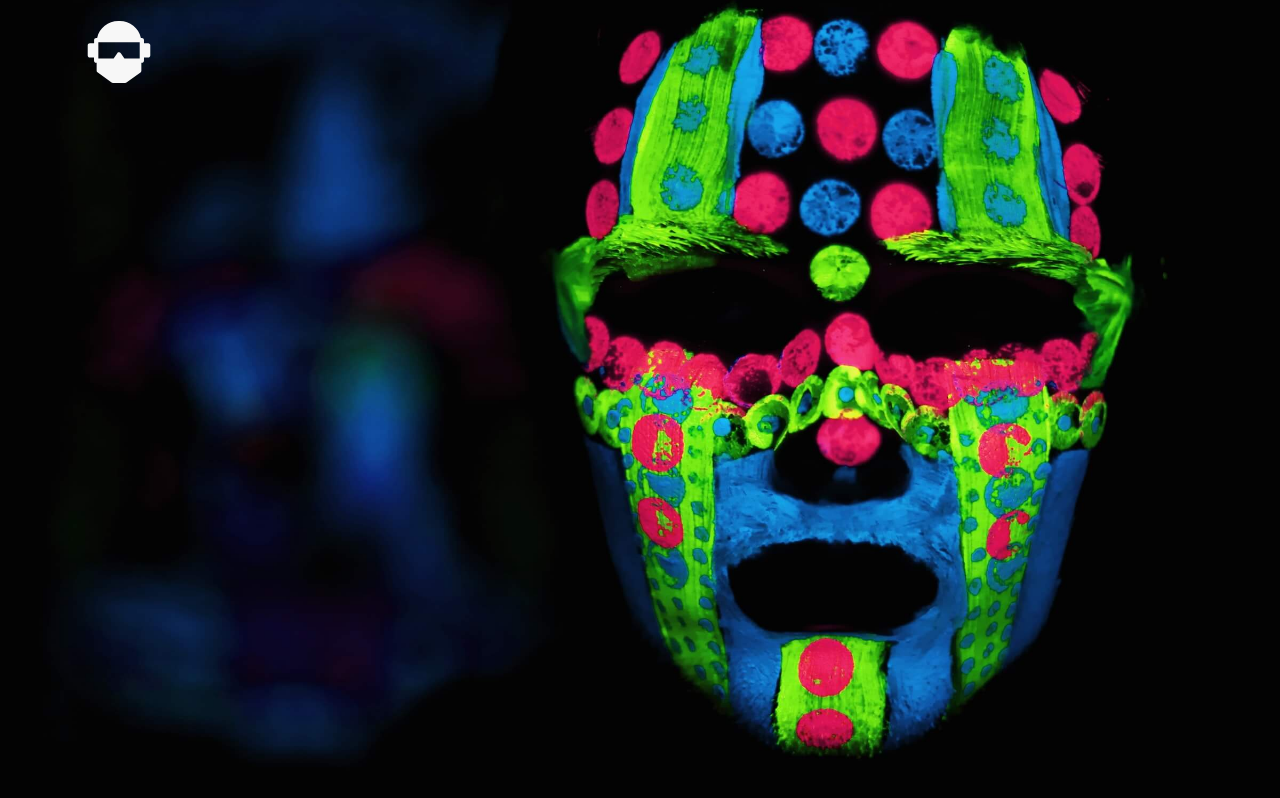
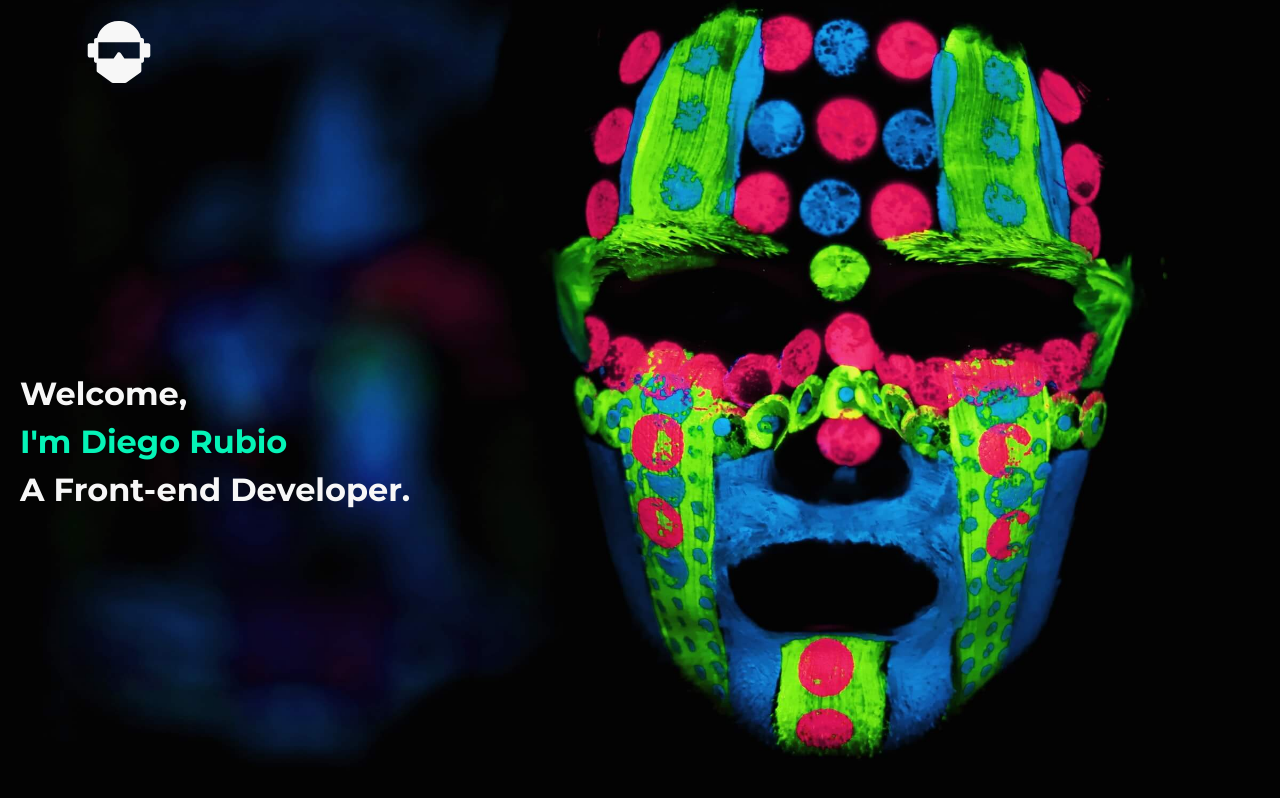
Before and after one commit to darubiomunoz/darubiomunoz.github.io, a React (Create React App) app: page / in a window 1280 px wide. Built offline with nearby package versions, Linux system fonts and the light colour scheme.

Commit message:
Hero and its responsive styles

```diff
--- a/src/Variables.css
+++ b/src/Variables.css
@@ -26,4 +26,14 @@
     --margin-normal: 3rem;
     --margin-large: 4rem;
     --margin-larger: 5rem;
+
+    --zindex-background: 0;
+    --zindex-normal: 500;
+    --zindex-dropdown: 1000;
+    --zindex-sticky: 1020;
+    --zindex-fixed: 1030;
+    --zindex-modal-backdrop: 1040;
+    --zindex-modal: 1050;
+    --zindex-popover: 1060;
+    --zindex-tooltip: 1070;
 }
--- a/src/components/styles/Header.css
+++ b/src/components/styles/Header.css
@@ -60,7 +60,7 @@
     padding: 1rem 0;
     font-style: normal;
     font-size: var(--font-size-regular);
-    font-weight: var(--font-weight-bold);
+    font-weight: var(--font-weight-light);
     color: #12151F;
 }
 
--- a/src/pages/HomePage.js
+++ b/src/pages/HomePage.js
@@ -16,6 +16,11 @@ const HomePage = () => {
                 <img className="homepage__background" src={backgroundSmall} alt="background images" />
             </picture>
             <Header />
+            <div className="homepage__hero">
+                <p className="homepage__title">Welcome,</p>
+                <p className="homepage__title color-option4">I'm Diego Rubio</p>
+                <p className="homepage__title margin-bottom">A Front-end Developer.</p>
+            </div>
         </div>
     );
 };
--- a/src/pages/styles/HomePage.css
+++ b/src/pages/styles/HomePage.css
@@ -11,6 +11,7 @@
     min-width: inherit;
     height: inherit;
     min-height: inherit;
+    z-index: var(--zindex-background);
 }
 
 .homepage__background {
@@ -19,4 +20,42 @@
     position: absolute;
     object-position: center;
     object-fit: cover;
+    z-index: var(--zindex-background);
 }
+
+.homepage__hero {
+    width: 100%;
+    height: 87vh;
+    display: flex;
+    flex-direction: column;
+    justify-content: flex-end;
+    z-index: var(--zindex-normal);
+}
+
+.homepage__title {
+    width: fit-content;
+    height: fit-content;
+    margin-bottom: 0;
+    padding-left: 2rem;
+    z-index: var(--zindex-normal);
+    font-size: var(--font-size-medium);
+    font-weight: var(--font-weight-bold);
+    color: var(--color-option2);
+}
+
+.color-option4 {
+    color: var(--color-option4);
+}
+
+.margin-bottom {
+    margin-bottom: 2rem;
+}
+
+@media (min-width: 992px) {
+    .homepage__hero {
+        justify-content: center;
+    }
+    .homepage__title {
+        font-size: var(--font-size-large);
+    }
+}
```
